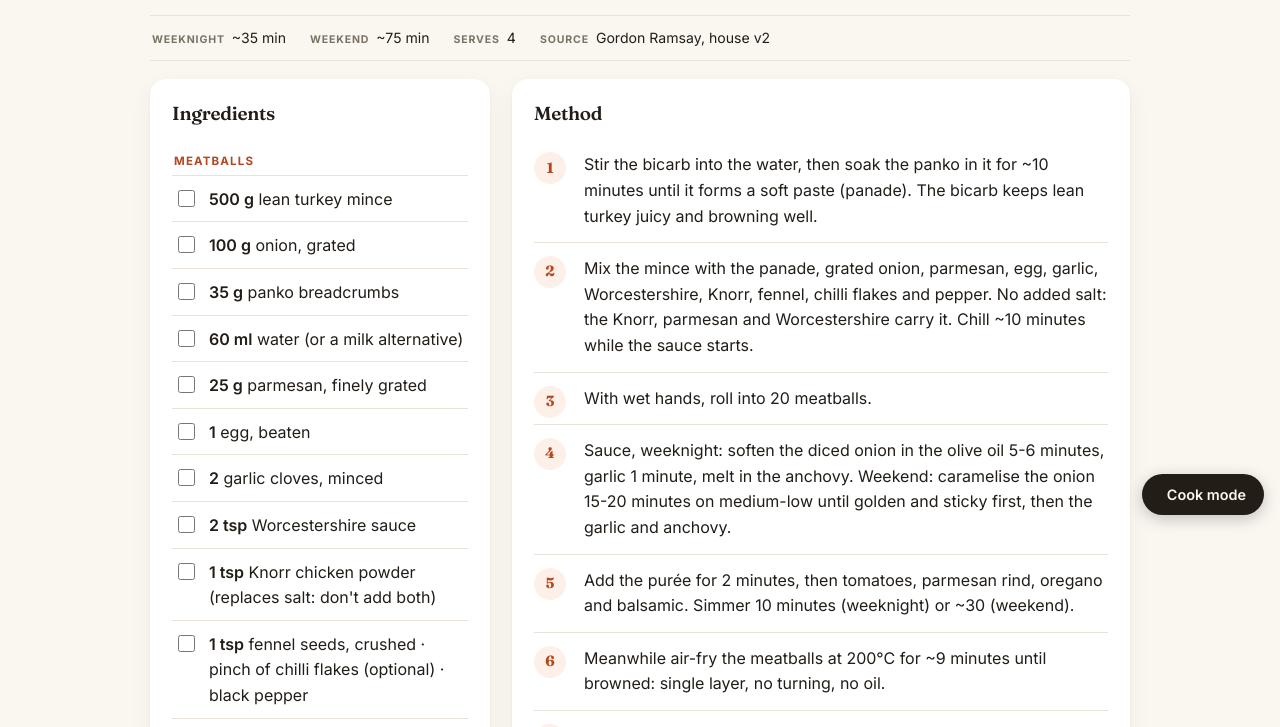
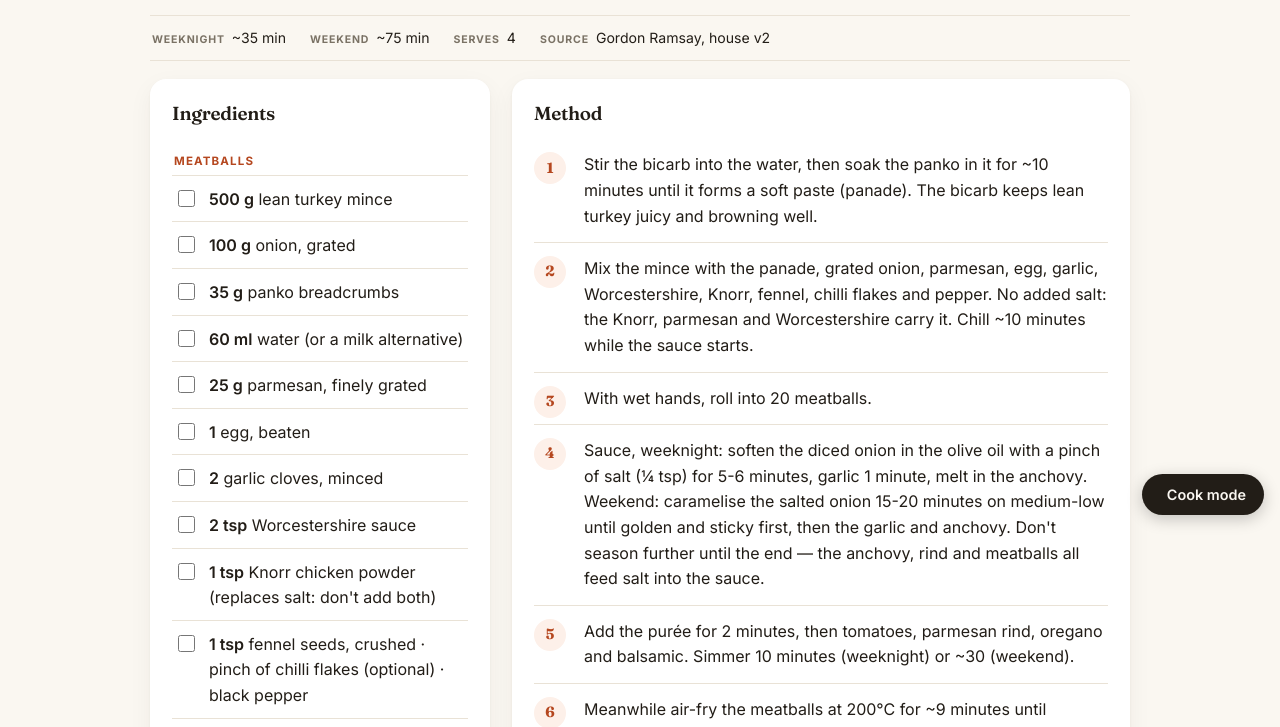
Before and after one commit to douglashblackwood/recipe-site, a plain HTML site: page docs/recipes/turkey-meatballs.html in a window 1280 px wide. Shown: the part 269-996 px from the top of the page. Drawn offline with Linux system fonts and the light colour scheme; some icons are missing.

Commit message:
Meatballs v2: onion salting note
Co-Authored-By: Claude Fable 5 <noreply@anthropic.com>
Claude-Session: https://claude.ai/code/session_01TpNyWKkcpJSS4bLg7K6TZE

```diff
--- a/docs/recipes/turkey-meatballs.html
+++ b/docs/recipes/turkey-meatballs.html
@@ -37,7 +37,7 @@
 <li>Stir the bicarb into the water, then soak the panko in it for ~10 minutes until it forms a soft paste (panade). The bicarb keeps lean turkey juicy and browning well.</li>
 <li>Mix the mince with the panade, grated onion, parmesan, egg, garlic, Worcestershire, Knorr, fennel, chilli flakes and pepper. No added salt: the Knorr, parmesan and Worcestershire carry it. Chill ~10 minutes while the sauce starts.</li>
 <li>With wet hands, roll into 20 meatballs.</li>
-<li>Sauce, weeknight: soften the diced onion in the olive oil 5-6 minutes, garlic 1 minute, melt in the anchovy. Weekend: caramelise the onion 15-20 minutes on medium-low until golden and sticky first, then the garlic and anchovy.</li>
+<li>Sauce, weeknight: soften the diced onion in the olive oil with a pinch of salt (&frac14; tsp) for 5-6 minutes, garlic 1 minute, melt in the anchovy. Weekend: caramelise the salted onion 15-20 minutes on medium-low until golden and sticky first, then the garlic and anchovy. Don't season further until the end &mdash; the anchovy, rind and meatballs all feed salt into the sauce.</li>
 <li>Add the pur&eacute;e for 2 minutes, then tomatoes, parmesan rind, oregano and balsamic. Simmer 10 minutes (weeknight) or ~30 (weekend).</li>
 <li>Meanwhile air-fry the meatballs at 200&deg;C for ~9 minutes until browned: single layer, no turning, no oil.</li>
 <li>Marry balls and sauce: 5 minutes on a weeknight, or a gentle 25-30 minute braise at the weekend, loosening with a splash of pasta water if it thickens.</li>
```
